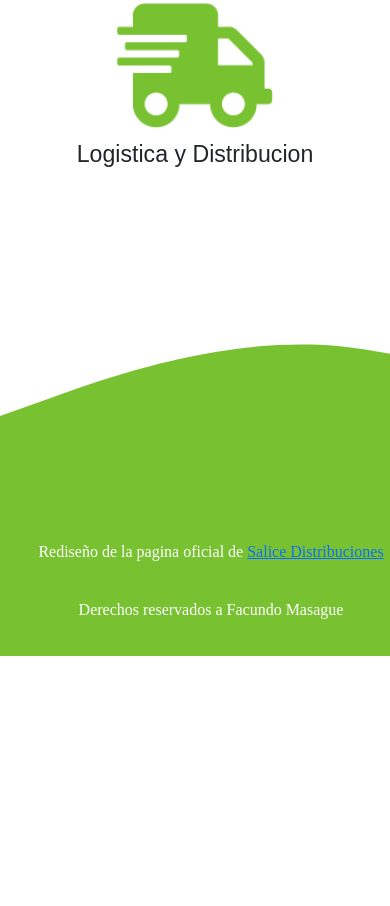
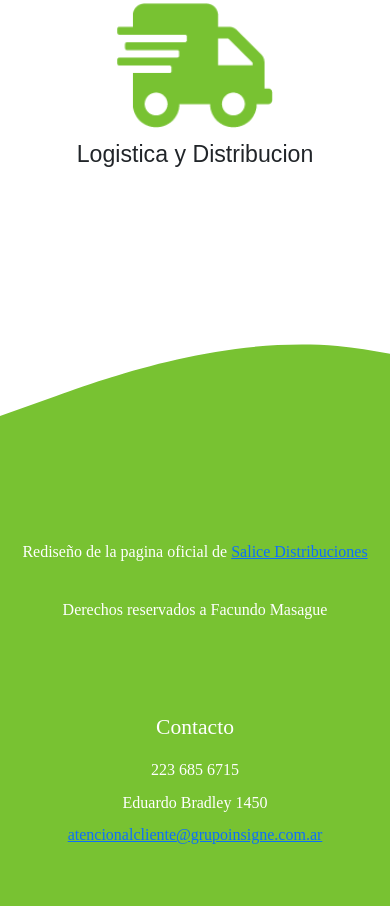
Before and after one commit to FacuMasague/Salice, a website: page index.html in a window 390 px wide. Shown: the part 1910-2816 px from the top of the page. Before the commit the page ends 2566 px from the top, so only its background shows below. Drawn offline with nearby package versions, Linux system fonts and the light colour scheme; a web font is replaced by a local one.

Commit message:
Rediseño de footer

```diff
--- a/index.html
+++ b/index.html
@@ -85,10 +85,20 @@
         <section class="footer">
             <div class="footer__ondas"></div>
             <div class="footer__cuadrado">
-                <ul>
-                    <li>Rediseño de la pagina oficial de <a href="https://www.salice.com.ar/">Salice Distribuciones</a></li>
-                    <li>Derechos reservados a Facundo Masague</li>
-                </ul>
+                <div>
+                    <ul>
+                        <li>Rediseño de la pagina oficial de <a href="https://www.salice.com.ar/">Salice Distribuciones</a></li>
+                        <li>Derechos reservados a Facundo Masague</li>
+                    </ul>
+                </div>
+                <div>
+                    <ul>
+                        <li><h4>Contacto</h4></li>
+                        <li>223 685 6715</li>
+                        <li>Eduardo Bradley 1450</li>
+                        <li><a href="atencionalcliente@grupoinsigne.com.ar">atencionalcliente@grupoinsigne.com.ar</a></li>
+                    </ul>
+                </div>
             </div>
         </section>
     </footer>
--- a/scss/_footer.scss
+++ b/scss/_footer.scss
@@ -8,8 +8,12 @@
 .footer__cuadrado{
     background-color: $color;
     width: 100%;
-    height: 150px;
+    height: 200px;
+    display: grid;
+    grid-template-columns: 1fr 1fr;
+    div{
         ul{
+            padding: 0;
             list-style: none;
             height: 150px;
             display: flex;
@@ -23,3 +27,4 @@
             }
         }
     }
+}
--- a/scss/_medias.scss
+++ b/scss/_medias.scss
@@ -129,6 +129,14 @@
         p{
             text-align: center;
         }
+    }
+
+    /* Footer */
+
+    .footer__cuadrado{
+        height: 400px;
+        grid-template-columns: 1fr;
+        grid-template-rows: 1fr 1fr;
     }
 }
 
```
Also changed, not shown: css/style.css. Lines whose indentation alone changed are shown as unchanged.
